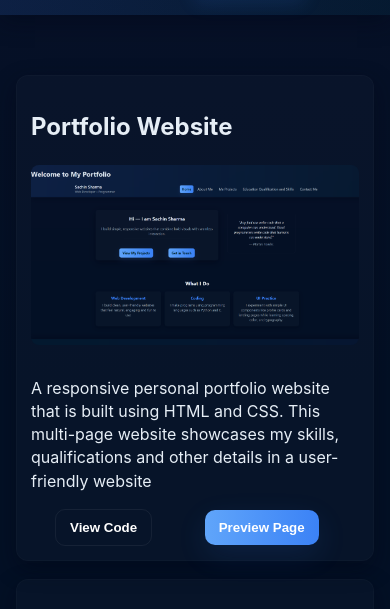
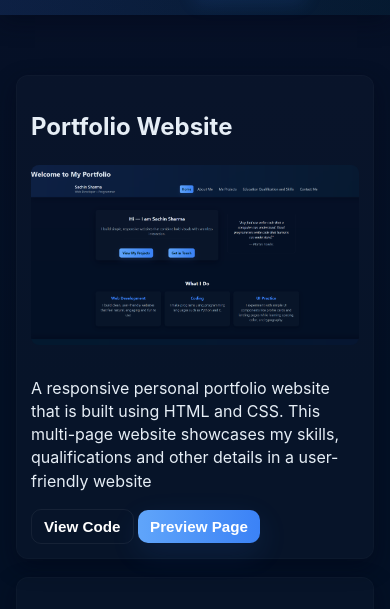
Before and after one commit to Sachin-Sharma531/Personal-Portfolio, a plain HTML site: page project.html in a window 390 px wide. Shown: the part 202-811 px from the top of the page. Drawn offline with Linux system fonts and the light colour scheme; files whose address does not match are found by name.

Commit message:
improved CSS
Removed media queries for responsive design and adjusted button styles.

```diff
--- a/style.css
+++ b/style.css
@@ -109,11 +109,6 @@ section {
   gap: 24px;
   align-items: start;
 }
-@media (max-width: 880px) {
-  .hero-grid {
-    grid-template-columns: 1fr;
-  }
-}
 
 .intro-card {
   background: rgba(255, 255, 255, 0.02);
@@ -208,16 +203,7 @@ cite {
   margin-top: 18px;
   align-items: stretch;
 }
-@media (max-width: 980px) {
-  .services {
-    grid-template-columns: repeat(2, 1fr);
-  }
-}
-@media (max-width: 640px) {
-  .services {
-    grid-template-columns: 1fr;
-  }
-}
+
 .service-card {
   background: rgba(255, 255, 255, 0.02);
   padding: 18px;
@@ -401,34 +387,46 @@ cite {
   border-radius: 8px;
   margin-bottom: 10px;
 }
-.projects-option {
-  background-color: transparent;
-  margin: 5px 24px;
-  display: flexbox;
+/* actions wrapper — places both buttons side-by-side and centers them */
+.projects-actions {
+  display: flex;
+  gap: 12px;
   justify-content: center;
+  align-items: center;
+  margin-top: 12px;
+  flex-wrap: wrap; /* allows stacking on very small screens */
 }
 
+/* anchor as simple inline container (no extra layout responsibility) */
+.projects-option {
+  background: transparent;
+  text-decoration: none;
+  display: inline-flex;
+}
+
+/* button styling */
 .projects-btn {
   padding: 10px 14px;
   border-radius: 10px;
   font-weight: 700;
   cursor: pointer;
   transition: transform 0.12s ease, box-shadow 0.14s ease;
-  display: inline-block;
+  display: inline-flex;
+  align-items: center;
+  justify-content: center;
   border: none;
 }
+
 .pview {
   background: transparent;
   color: #ffffff;
   border: 1px solid rgba(255, 255, 255, 0.06);
 }
-
 .ppreview {
   background: linear-gradient(90deg, #60a5fa, #3b82f6);
   color: #ffffff;
   box-shadow: 0 10px 30px rgba(59, 130, 246, 0.12);
 }
-
 .pview:hover {
   background-color: #3b82f6;
   transform: translateY(-4px);
@@ -554,7 +552,17 @@ footer {
   color: #9aa4b2;
   text-align: center;
 }
+
+@media (max-width: 980px) {
+  .services {
+    grid-template-columns: repeat(2, 1fr);
+  }
+}
+
 @media (max-width: 880px) {
+  .hero-grid {
+    grid-template-columns: 1fr;
+  }
   .header-inner {
     padding: 8px 12px;
     flex-direction: column;
@@ -563,11 +571,24 @@ footer {
   .intro-card {
     padding: 18px;
   }
-  .hero-grid {
-    grid-template-columns: 1fr;
-  }
   .header-inner,
   .footer-inner {
     padding: 8px 12px;
   }
 }
+
+@media (max-width: 640px) {
+  .services {
+    grid-template-columns: 1fr;
+  }
+}
+
+@media (max-width: 420px) {
+  .projects-actions {
+    gap: 8px;
+  }
+  .projects-btn {
+    padding: 8px 12px;
+    font-size: 0.95rem;
+  }
+}
```
